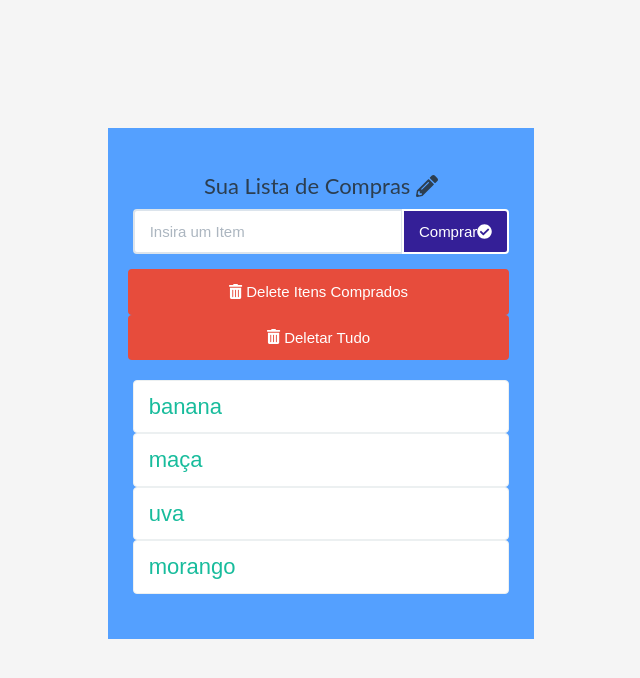
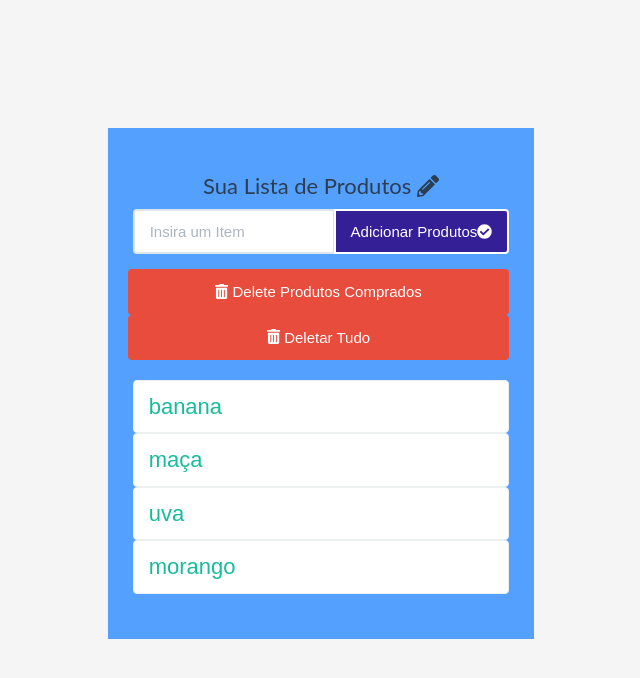
Before and after one commit to brunacsantos/Luiza_Code, a Django app: page /products/ in a window 1280 px wide. Shown: the top 678 px of the page, without its empty margins (319-959 px from the left). Run offline with Django 3.2, Linux system fonts and the light colour scheme; data comes from the database, SQL or seed files in the repository; both versions use the stored data as it was after the commit; some libraries are stand-ins or nearby versions.

Commit message:
inclusão de vendedores e produtos

```diff
--- a/Magalu_transforma_project-master/vendor_list/templates/vendor_list/index.html
+++ b/Magalu_transforma_project-master/vendor_list/templates/vendor_list/index.html
@@ -5,7 +5,7 @@
 		<meta charset="utf-8">
 		<meta http-equiv="X-UA-Compatible" content="IE=edge">
 		<meta name="viewport" content="width=device-width, initial-scale=1">
-		<title>Sua Lista de Compras</title>
+		<title>Sua Lista de Produtos</title>
 
 		<link href="https://fonts.googleapis.com/css?family=Oswald" rel="stylesheet">
 
@@ -24,7 +24,7 @@
 
 			<div class="row">
 				<div class="col-lg-4 col-lg-offset-4" id="content">
-					<h2>Sua Lista de Compras <i class="fas fa-pencil-alt"></i>
+					<h2>Sua Lista de Produtos <i class="fas fa-pencil-alt"></i>
 
 </h2>
 
@@ -34,7 +34,7 @@
 							<div class="input-group">
 								{{ form.text }}
 							  <span class="input-group-btn">
-								  <button type="submit" class="btn btn-success" id="add-btn">Comprar<i class="fas fa-check-circle"></i>
+								  <button type="submit" class="btn btn-success" id="add-btn">Adicionar Produtos<i class="fas fa-check-circle"></i>
 
 </button>
 							  </span>
@@ -47,7 +47,7 @@
 							<div class="btn-toolbar">
 								<a href="{% url 'vendor_list-delete' %}">
 									<button type="button" class="btn btn-danger btn-block">
-										<i class="fas fa-trash-alt"></i> Delete Itens Comprados
+										<i class="fas fa-trash-alt"></i> Delete Produtos Comprados
 									</button>
 								</a>
 								<a href="/delete_all">
```
Also changed, not shown: Magalu_transforma_project-master/db.sqlite3.
